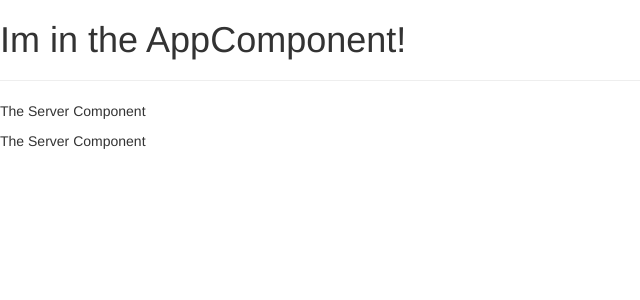
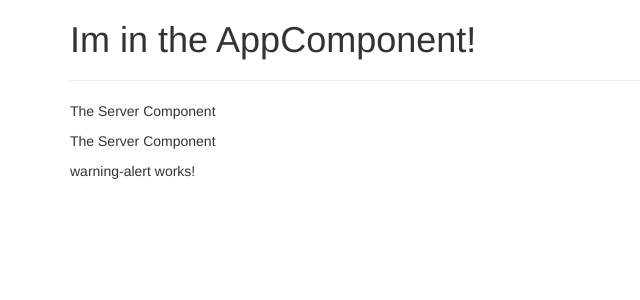
Before and after one commit to d-la/Udemy-Angular, an Angular app in the folder first-app/: page / in a window 1280 px wide. Shown: the top 300 px of the page, without its empty margins (0-640 px from the left). Built offline with nearby package versions, Linux system fonts and the light colour scheme.

Commit message:
Added the new component selectors to the app template

```diff
--- a/first-app/src/app/app.component.html
+++ b/first-app/src/app/app.component.html
@@ -1,3 +1,13 @@
-<h1>Im in the AppComponent!</h1>
-<hr />
-<app-servers></app-servers>
+<div class="container">
+	<div class="row">
+		<div class="col-xs-12">
+			<h1>Im in the AppComponent!</h1>
+			<hr />
+			<app-servers></app-servers>
+
+			<!-- New components from assignement -->
+			<app-warning-alert></app-warning-alert>
+			<app-success-alert></app-success-alert>
+		</div>
+	</div>
+</div>
```
